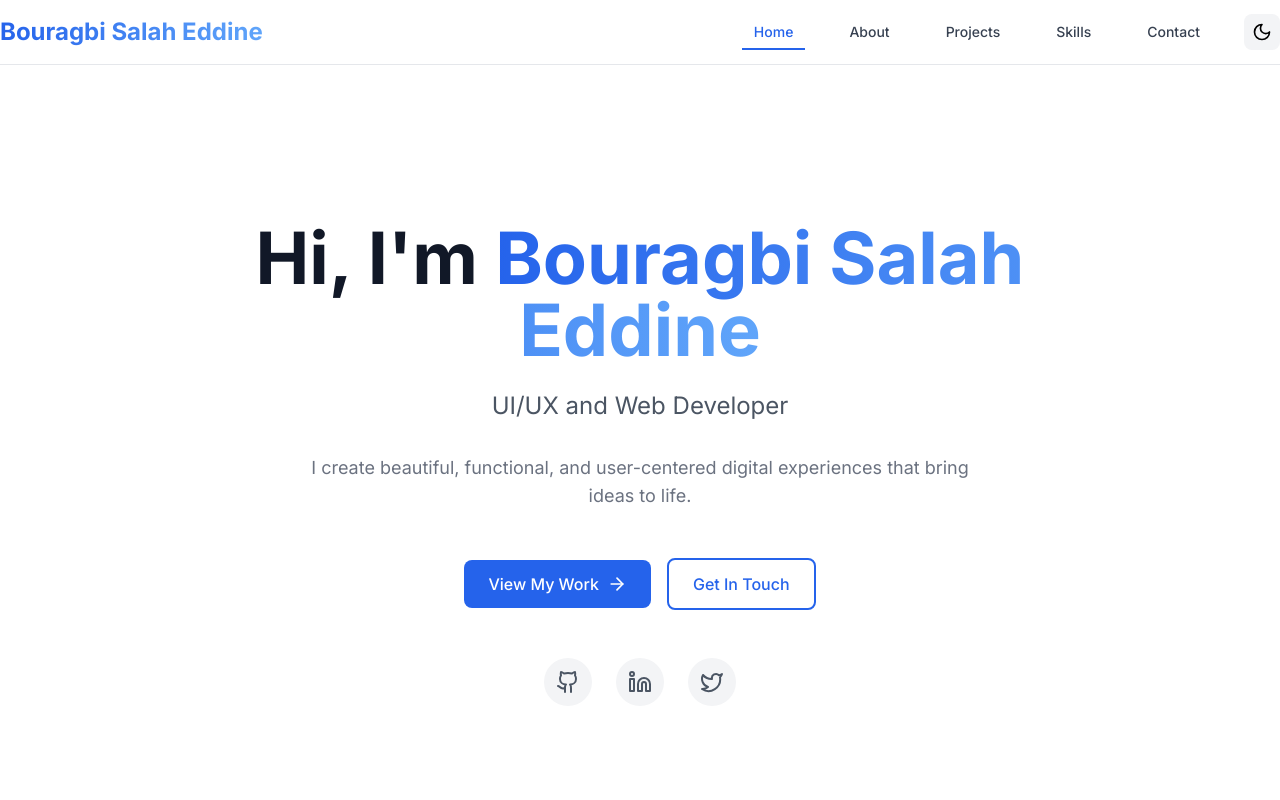
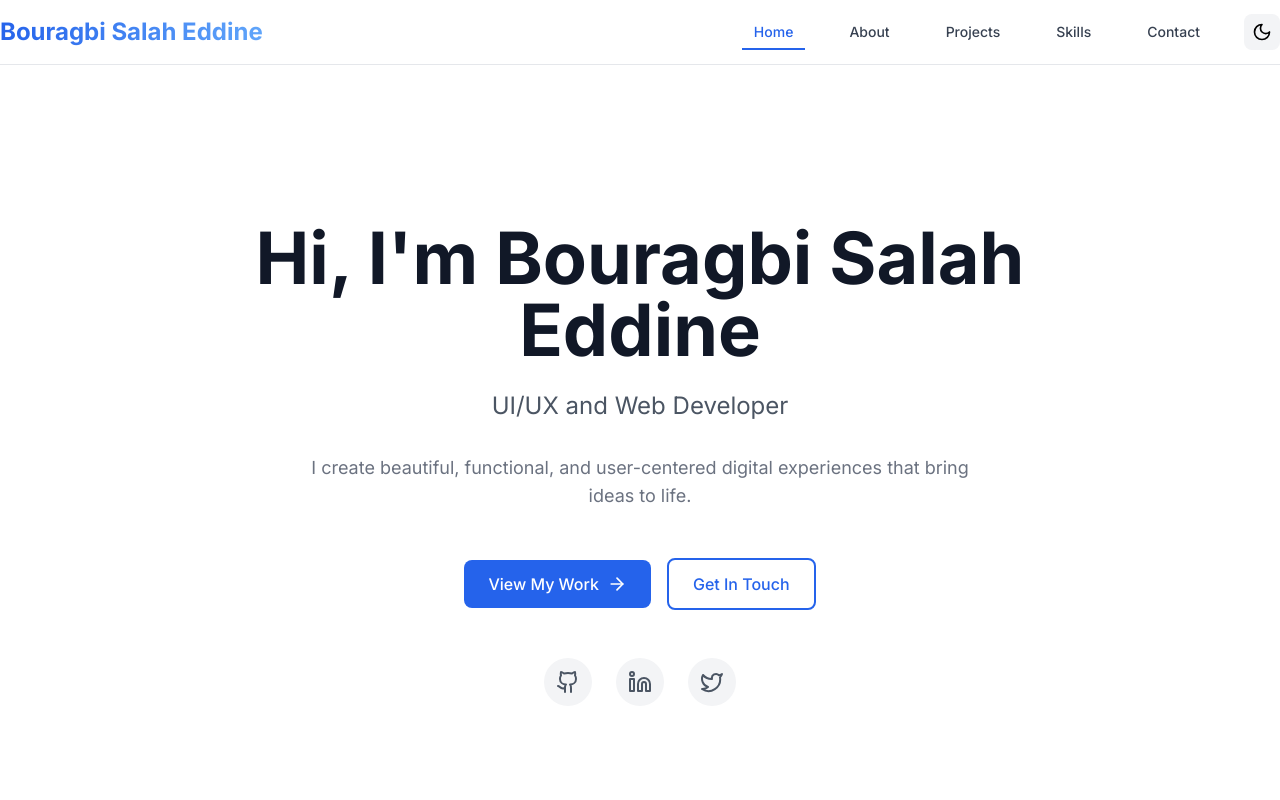
Before and after one commit to Salahbadmind/portfolio-website, a React (Vite) app: page / in a window 1280 px wide. Shown: the top 800 px of the page. Built offline with nearby package versions, Linux system fonts and the light colour scheme.

Commit message:
Simplify name display to ensure it shows up

```diff
--- a/src/pages/Home.jsx
+++ b/src/pages/Home.jsx
@@ -20,8 +20,7 @@
               transition={{ duration: 0.8, delay: 0.2 }}
               className="text-5xl md:text-7xl font-bold text-gray-900 dark:text-white mb-6"
             >
-              Hi, I'm{' '}
-              <span className="bg-gradient-to-r from-primary-600 to-primary-400 bg-clip-text text-transparent">Bouragbi Salah Eddine</span>
+              Hi, I'm Bouragbi Salah Eddine
             </motion.h1>
 
             <motion.p
```
